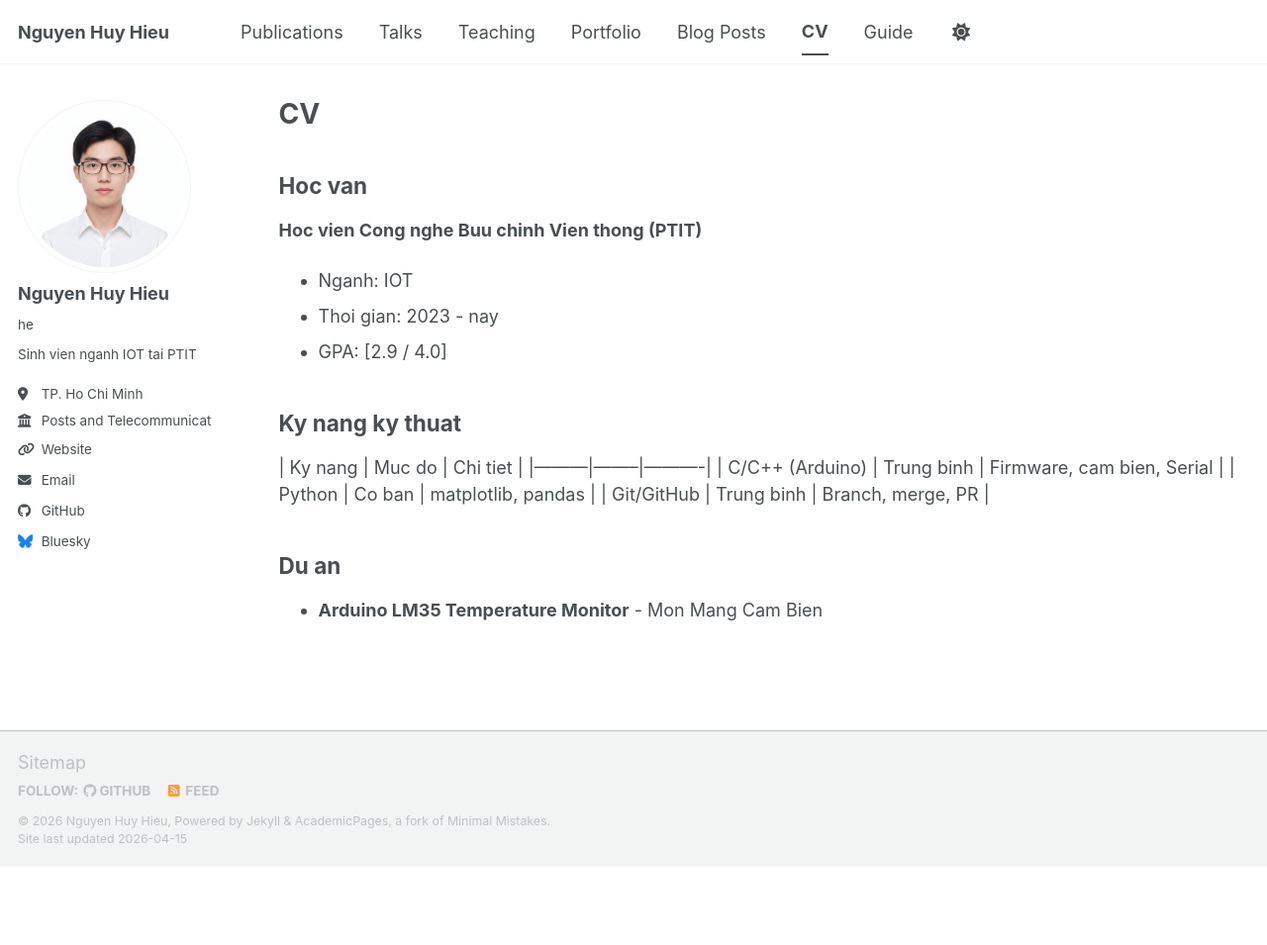
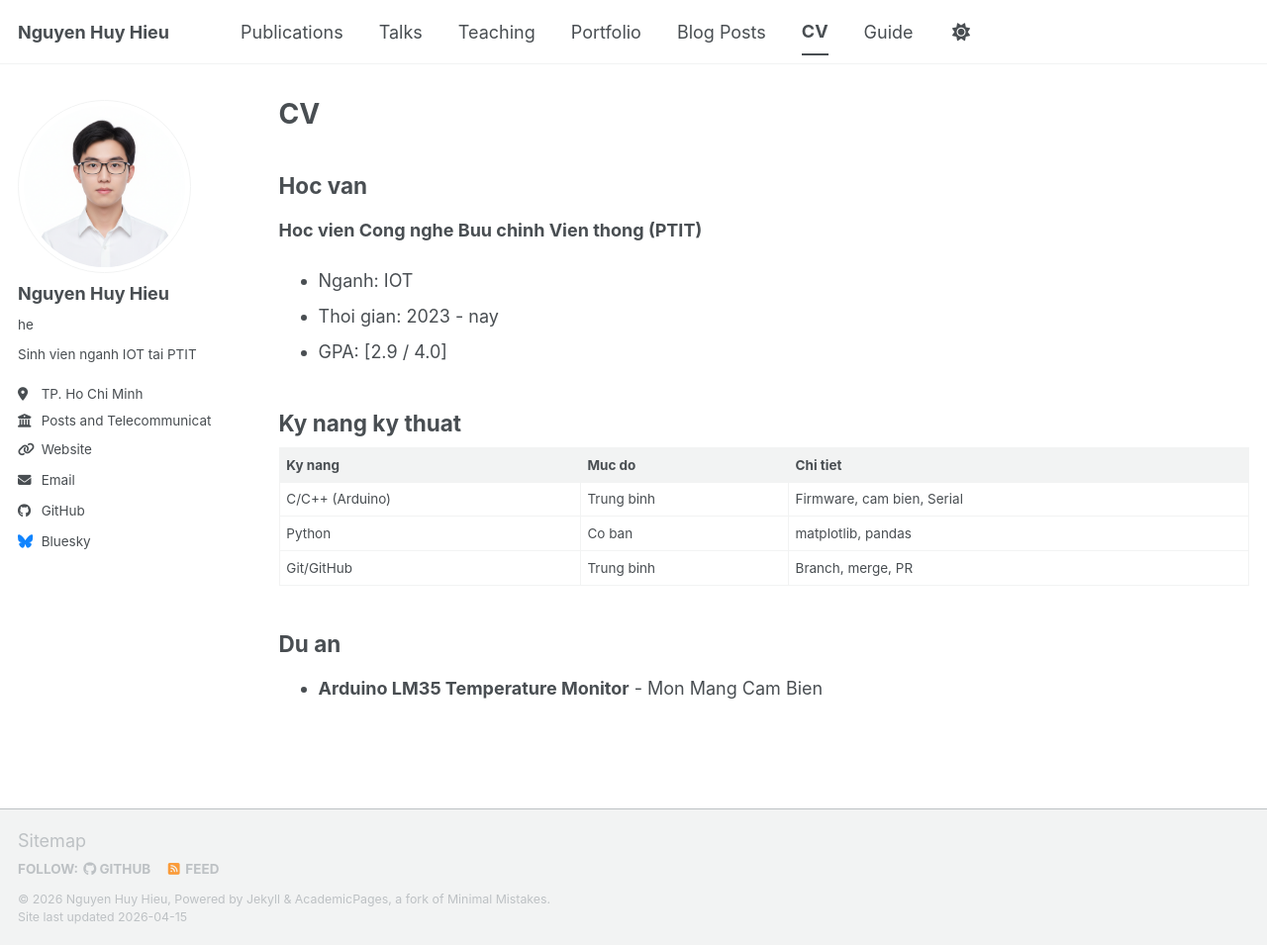
Before and after one commit to hamsterxt309/hamsterxt309.github.io, a Jekyll site: the page built from _pages/cv.md, in a window 1280 px wide and 955 px high. Shown: the whole window at 99% size. Built offline with Jekyll 4.4.1, drawn with Linux system fonts in a browser that asks for light colours; a script bundle is joined from its source files by our own code; library files that are not in the unit come from our copies.

Commit message:
update cv in _pages/cv.md

```diff
--- a/_pages/cv.md
+++ b/_pages/cv.md
@@ -12,11 +12,12 @@ author_profile: true
 - GPA: [2.9 / 4.0]
 
 ## Ky nang ky thuat
-| Ky nang | Muc do | Chi tiet |
-|---------|--------|----------|
-| C/C++ (Arduino) | Trung binh | Firmware, cam bien, Serial |
-| Python | Co ban | matplotlib, pandas |
-| Git/GitHub | Trung binh | Branch, merge, PR |
+
+| Ky nang            | Muc do     | Chi tiet                         |
+|--------------------|------------|----------------------------------|
+| C/C++ (Arduino)    | Trung binh | Firmware, cam bien, Serial      |
+| Python             | Co ban     | matplotlib, pandas              |
+| Git/GitHub         | Trung binh | Branch, merge, PR               |
 
 ## Du an
 - **Arduino LM35 Temperature Monitor** - Mon Mang Cam Bien
```
